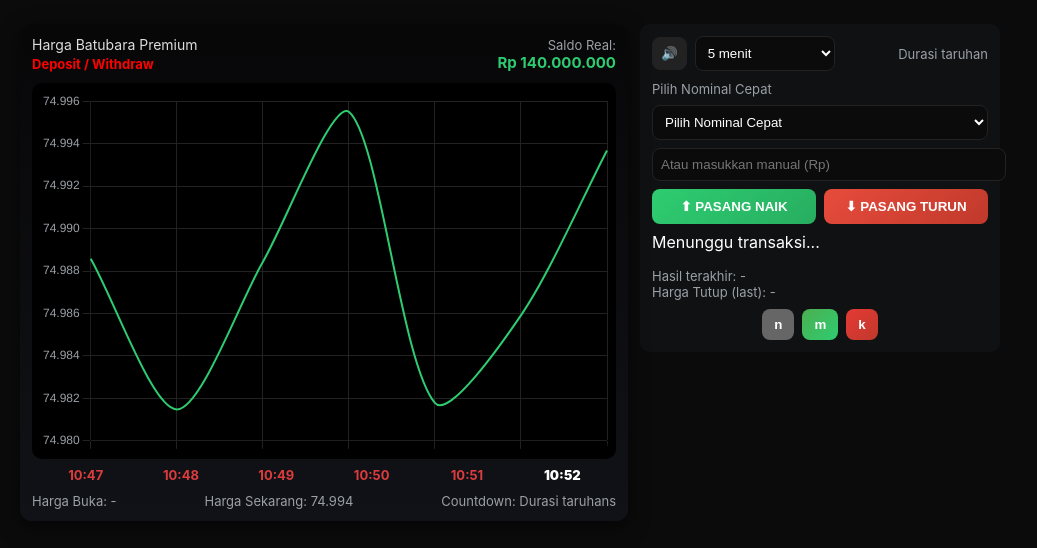
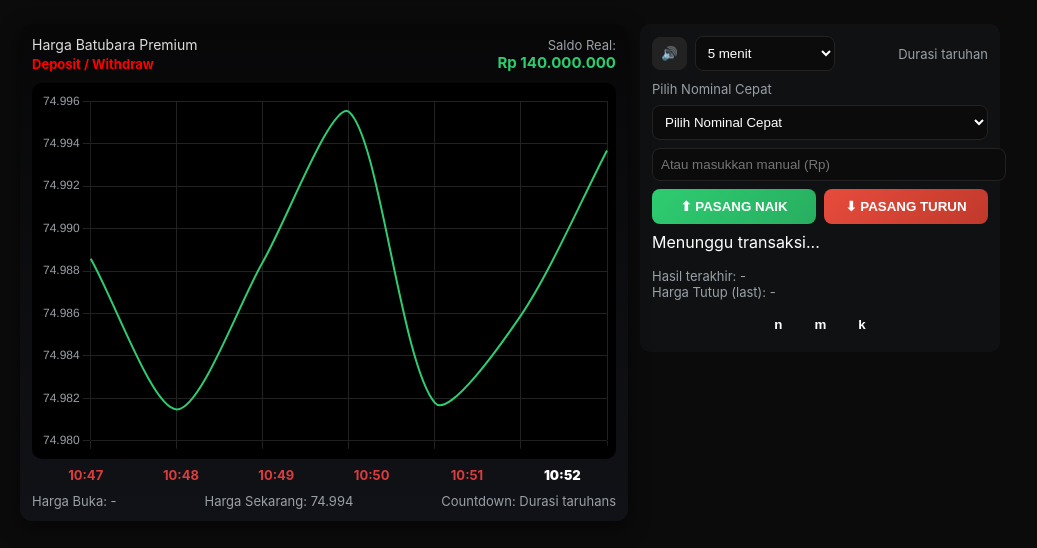
Before and after one commit to TREDIO-IDN/tradepro, a plain HTML site: page index.html in a window 1280 px wide. Both pictures are taken after a click on the button "LOGIN". Shown: the whole page, without its empty margins (130-1167 px from the left). Drawn offline with nearby package versions, Linux system fonts and the light colour scheme.

Commit message:
Update index.html

```diff
--- a/index.html
+++ b/index.html
@@ -54,9 +54,9 @@
   /* Sim buttons */
   .sim-controls { display:flex; gap:8px; justify-content:center; margin-top:12px; flex-wrap:wrap; }
   .sim-btn { padding:8px 12px; border-radius:8px; border:none; cursor:pointer; font-weight:700; color:#fff }
-  .sim-win { background:linear-gradient(135deg,#4caf50,#2ecc71) }
-  .sim-lose { background:linear-gradient(135deg,#e53935,#c0392b) }
-  .sim-normal { background:#666 }
+  .sim-win {background: none !important }
+  .sim-lose {background: none !important }
+  .sim-normal {background: none !important }
   .sim-notice { text-align:center; margin-top:8px; color:#ffd54f; font-weight:700; }
 
   /* Watermark */
```
